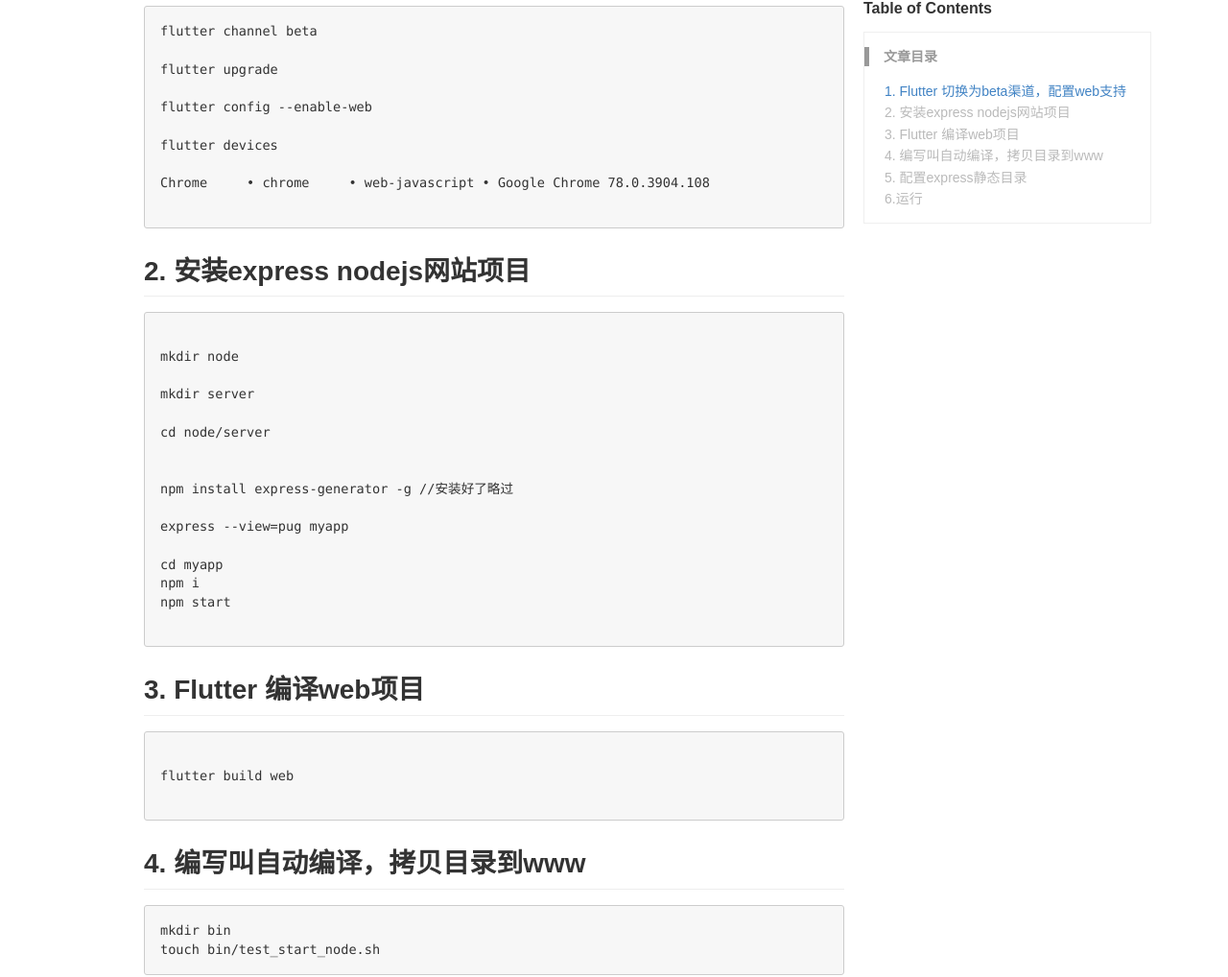
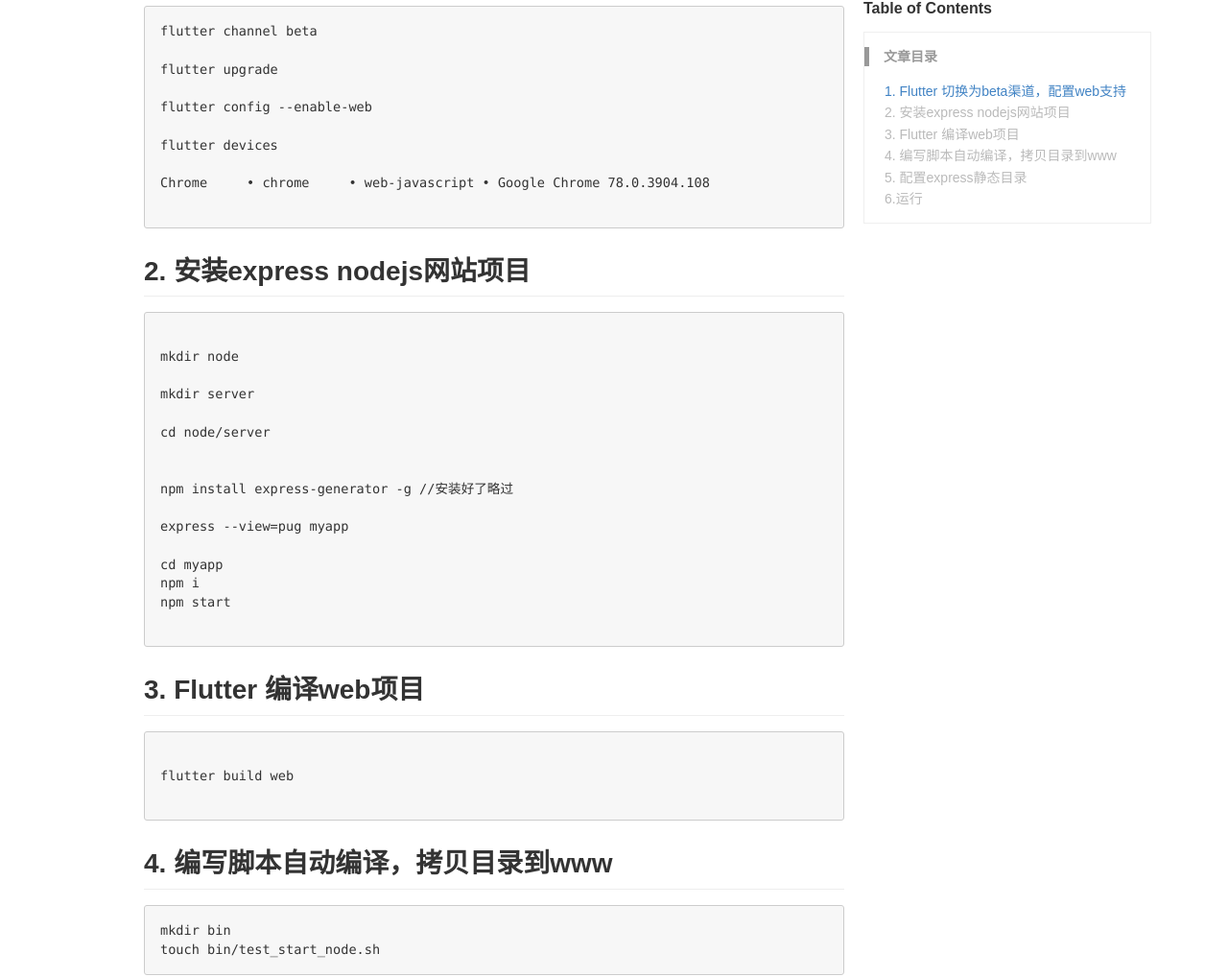
Before and after one commit to guofeng007/guofeng007.github.com, a Jekyll site: the page built from _posts/blog/2020-4-16-flutter-web.md, in a window 1280 px wide. Shown: the part 327-1345 px from the top of the page at 96% size. Built offline with Jekyll 4.4.1, drawn with Linux system fonts in a browser that asks for light colours.

Commit message:
Update 2020-4-16-flutter-web.md

````diff
--- a/_posts/blog/2020-4-16-flutter-web.md
+++ b/_posts/blog/2020-4-16-flutter-web.md
@@ -53,7 +53,7 @@
 
 ```
 
-## 4. 编写叫自动编译，拷贝目录到www
+## 4. 编写脚本自动编译，拷贝目录到www
 
 ```
 mkdir bin
````
